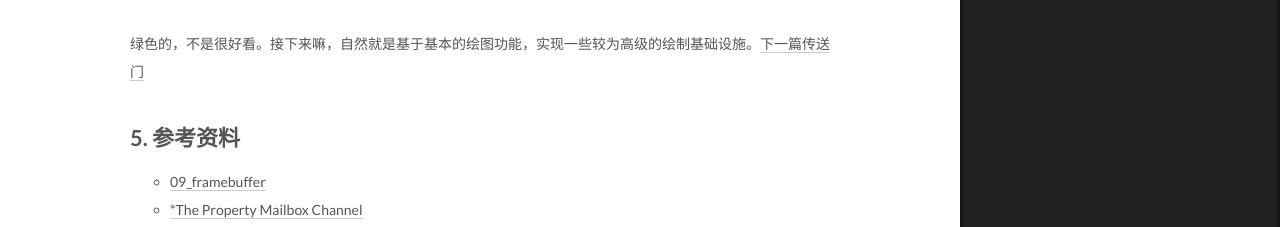
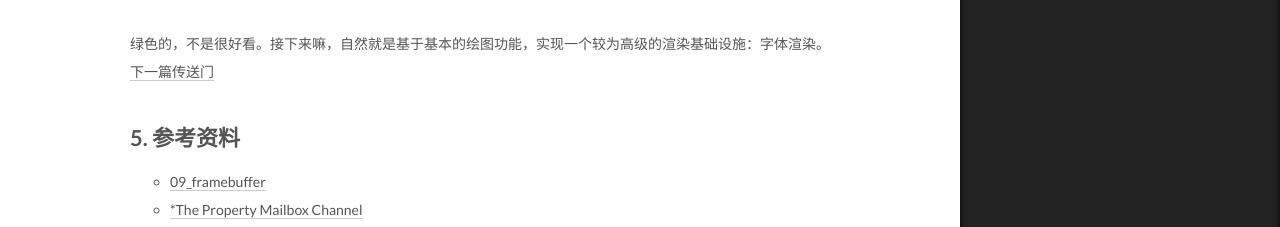
Before and after one commit to Willendless/willendless.github.io, a Jekyll site: the page built from _posts/2021-4-21-HDMI显示屏作图2.md, in a window 1280 px wide and 1400 px high, scrolled down 11404 px. Shown: the part 794-1021 px from the top of the window. Built offline with Jekyll 4.4.1, drawn with Linux system fonts in a browser that asks for light colours; comment, search, counter and statistics services are not loaded.

Commit message:
chore: update post

```diff
--- a/_posts/2021-4-21-HDMI显示屏作图2.md
+++ b/_posts/2021-4-21-HDMI显示屏作图2.md
@@ -525,7 +525,7 @@ fn get_color_pixel(color: &str) -> Pixel {
 
 ![green.jpg](https://i.loli.net/2021/04/23/5mU7z3gobsBiQTD.jpg)]
 
-绿色的，不是很好看。接下来嘛，自然就是基于基本的绘图功能，实现一些较为高级的绘制基础设施。[下一篇传送门](../2021-4-23-HDMI显示屏作图3.md)
+绿色的，不是很好看。接下来嘛，自然就是基于基本的绘图功能，实现一个较为高级的渲染基础设施：字体渲染。[下一篇传送门](https://willendless.github.io/%E8%AE%BE%E5%A4%87%E9%A9%B1%E5%8A%A8/2021/04/23/HDMI%E6%98%BE%E7%A4%BA%E5%B1%8F%E4%BD%9C%E5%9B%BE3/)
 
 ## 5. 参考资料
 
```
